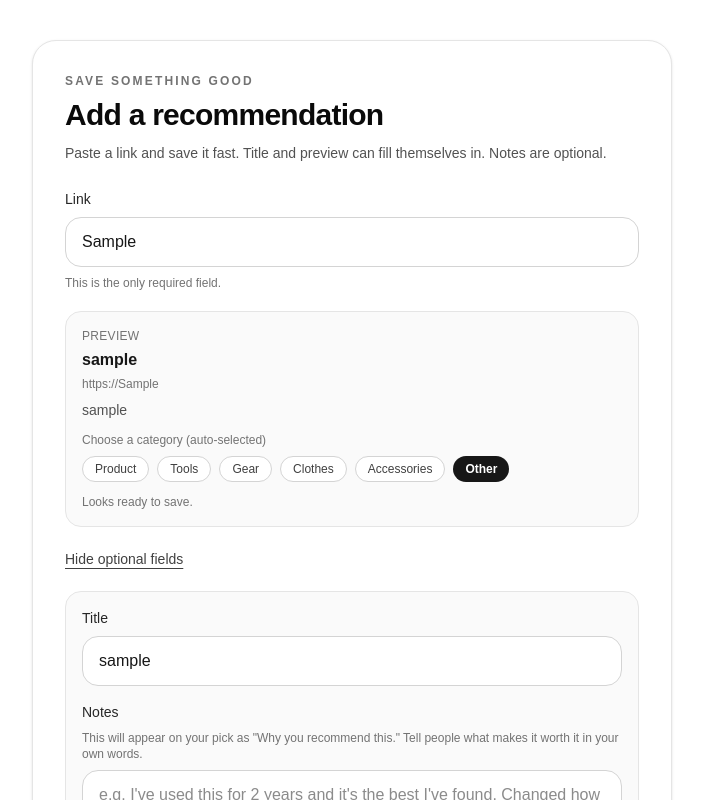
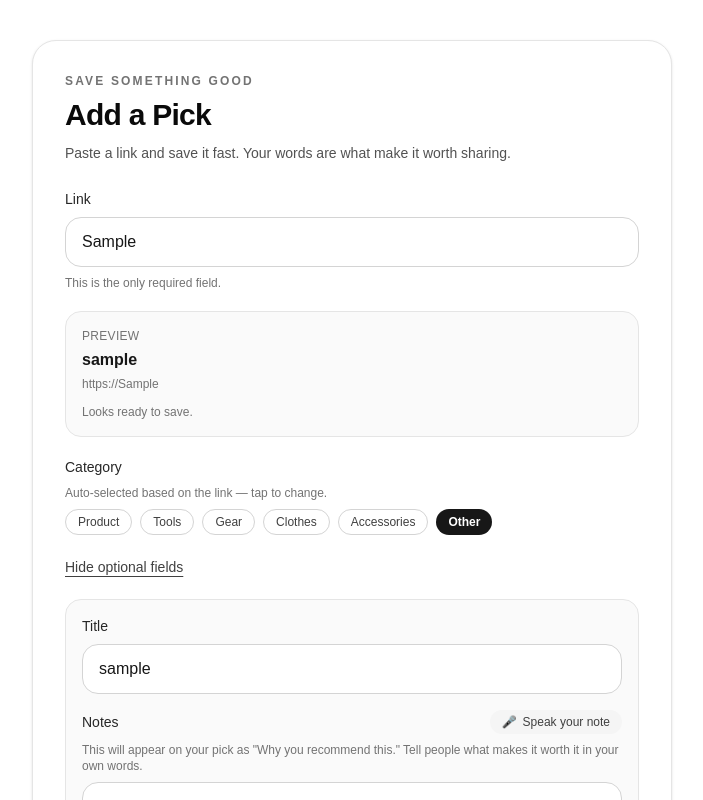
Before and after one commit to michaelirish19/goodshare-app, a Next.js app: page /add in a window 1280 px wide. Both pictures are taken after typing "Sample" into the empty fields and a click on the button "Add title or notes". Shown: the top 800 px of the page, without its empty margins (288-991 px from the left). Built offline with nearby package versions, Linux system fonts and the light colour scheme; no server answers.

Commit message:
fix speech recognition types and add pick page improvements

```diff
--- a/app/add/page.tsx
+++ b/app/add/page.tsx
@@ -1,8 +1,8 @@
 "use client";
 
-import { FormEvent, useEffect, useMemo, useState } from "react";
+import { FormEvent, useEffect, useMemo, useRef, useState } from "react";
 import { useRouter } from "next/navigation";
-import { addDoc, collection, doc, getDoc, serverTimestamp, updateDoc } from "firebase/firestore";;
+import { addDoc, collection, doc, getDoc, serverTimestamp, updateDoc } from "firebase/firestore";
 import { onAuthStateChanged } from "firebase/auth";
 import { auth, db } from "@/lib/firebase";
 
@@ -22,6 +22,14 @@ const CATEGORY_OPTIONS = [
   "Other",
 ];
 
+const NOTE_PROMPTS = [
+  "How long have you been using this?",
+  "Who would you recommend this to?",
+  "What problem does this solve for you?",
+  "What makes this better than alternatives?",
+  "What would you tell a friend about this?",
+];
+
 function isValidUrl(value: string) {
   try {
     new URL(value);
@@ -33,11 +41,8 @@ function isValidUrl(value: string) {
 
 function normalizeUrl(input: string) {
   const trimmed = input.trim();
-
   if (!trimmed) return "";
-
   if (/^https?:\/\//i.test(trimmed)) return trimmed;
-
   return `https://${trimmed}`;
 }
 
@@ -48,19 +53,11 @@ function fallbackTitleFromUrl(rawUrl: string) {
       .replace(/\/+/g, " ")
       .replace(/[-_]/g, " ")
       .trim();
-
     const hostname = url.hostname.replace(/^www\./, "");
-
     if (path && path !== "/") {
-      const cleanedPath = path
-        .split(" ")
-        .filter(Boolean)
-        .slice(0, 8)
-        .join(" ");
-
+      const cleanedPath = path.split(" ").filter(Boolean).slice(0, 8).join(" ");
       return cleanedPath.charAt(0).toUpperCase() + cleanedPath.slice(1);
     }
-
     return hostname;
   } catch {
     return "";
@@ -80,67 +77,25 @@ function inferCategory(rawUrl: string) {
   try {
     const url = new URL(rawUrl);
     const host = url.hostname.replace(/^www\./, "").toLowerCase();
-
-    if (
-      host.includes("youtube.com") ||
-      host.includes("youtu.be") ||
-      host.includes("vimeo.com")
-    ) {
-      return "Video";
-    }
-
-    if (
-  host.includes("homedepot.com") ||
-  host.includes("lowes.com") ||
-  host.includes("harborfreight.com")
-) {
-  return "Tools";
-}
-
-if (
-  host.includes("rei.com") ||
-  host.includes("backcountry.com") ||
-  host.includes("cabelas.com")
-) {
-  return "Gear";
-}
-
-if (
-  host.includes("nike.com") ||
-  host.includes("adidas.com") ||
-  host.includes("uniqlo.com")
-) {
-  return "Clothes";
-}
-
-if (
-  host.includes("amazon.") ||
-  host.includes("etsy.com") ||
-  host.includes("ebay.com") ||
-  host.includes("walmart.com") ||
-  host.includes("target.com")
-) {
-  return "Product";
-}
-
-    if (
-      host.includes("medium.com") ||
-      host.includes("substack.com")
-    ) {
-      return "Article";
-    }
-
-    if (
-      host.includes("spotify.com") ||
-      host.includes("podcasts.apple.com")
-    ) {
-      return "Podcast";
-    }
-
+    if (host.includes("youtube.com") || host.includes("youtu.be") || host.includes("vimeo.com")) return "Video";
+    if (host.includes("homedepot.com") || host.includes("lowes.com") || host.includes("harborfreight.com")) return "Tools";
+    if (host.includes("rei.com") || host.includes("backcountry.com") || host.includes("cabelas.com")) return "Gear";
+    if (host.includes("nike.com") || host.includes("adidas.com") || host.includes("uniqlo.com")) return "Clothes";
+    if (host.includes("amazon.") || host.includes("etsy.com") || host.includes("ebay.com") || host.includes("walmart.com") || host.includes("target.com")) return "Product";
+    if (host.includes("medium.com") || host.includes("substack.com")) return "Article";
+    if (host.includes("spotify.com") || host.includes("podcasts.apple.com")) return "Podcast";
     return "Other";
   } catch {
     return "Other";
   }
+}
+
+function getNoteEncouragement(length: number): { text: string; color: string } {
+  if (length === 0) return { text: "", color: "" };
+  if (length < 20) return { text: "Keep going…", color: "text-neutral-400" };
+  if (length < 60) return { text: "Great start!", color: "text-amber-600" };
+  if (length < 120) return { text: "Perfect length ✓", color: "text-green-600" };
+  return { text: "Nice and detailed ✓", color: "text-green-600" };
 }
 
 export default function AddRecommendationPage() {
@@ -157,25 +112,35 @@ export default function AddRecommendationPage() {
   const [isSubmitting, setIsSubmitting] = useState(false);
   const [isFetchingPreview, setIsFetchingPreview] = useState(false);
   const [error, setError] = useState("");
-  const [successMessage, setSuccessMessage] = useState("");
+  const [saved, setSaved] = useState(false);
 
   const [preview, setPreview] = useState<PreviewData | null>(null);
   const [showOptionalFields, setShowOptionalFields] = useState(false);
+
+  // Talk to text
+  const [isListening, setIsListening] = useState(false);
+  const [speechSupported, setSpeechSupported] = useState(false);
+  const recognitionRef = useRef<unknown>(null);
+
+  // Rotating prompt
+  const [promptIndex] = useState(() => Math.floor(Math.random() * NOTE_PROMPTS.length));
+
+  useEffect(() => {
+    if (typeof window !== "undefined" && ("SpeechRecognition" in window || "webkitSpeechRecognition" in window)) {
+      setSpeechSupported(true);
+    }
+  }, []);
 
   useEffect(() => {
     const unsubscribe = onAuthStateChanged(auth, (user) => {
       setUserId(user?.uid ?? null);
       setAuthLoading(false);
     });
-
     return () => unsubscribe();
   }, []);
 
   const normalizedUrl = useMemo(() => normalizeUrl(url), [url]);
-  const urlLooksValid = useMemo(
-    () => !!normalizedUrl && isValidUrl(normalizedUrl),
-    [normalizedUrl]
-  );
+  const urlLooksValid = useMemo(() => !!normalizedUrl && isValidUrl(normalizedUrl), [normalizedUrl]);
 
   const derivedTitle = useMemo(() => {
     if (title.trim()) return title.trim();
@@ -189,47 +154,80 @@ export default function AddRecommendationPage() {
     return prettyHostname(normalizedUrl);
   }, [urlLooksValid, normalizedUrl]);
 
+  function startListening() {
+  type SpeechRecognitionConstructor = new () => {
+    continuous: boolean;
+    interimResults: boolean;
+    lang: string;
+    onresult: ((event: unknown) => void) | null;
+    onend: (() => void) | null;
+    onerror: (() => void) | null;
+    start: () => void;
+    stop: () => void;
+  };
+
+  const SpeechRecognitionAPI = (
+    (window as unknown as Record<string, unknown>)["SpeechRecognition"] ||
+    (window as unknown as Record<string, unknown>)["webkitSpeechRecognition"]
+  ) as SpeechRecognitionConstructor | undefined;
+
+  if (!SpeechRecognitionAPI) return;
+
+  const recognition = new SpeechRecognitionAPI();
+  recognition.continuous = false;
+  recognition.interimResults = false;
+  recognition.lang = "en-US";
+
+  recognition.onresult = (event: unknown) => {
+    const e = event as { results: Array<Array<{ transcript: string }>> };
+const transcript = e.results[0][0].transcript;
+    setNotes((prev) => (prev ? `${prev} ${transcript}` : transcript));
+  };
+
+  recognition.onend = () => {
+    setIsListening(false);
+  };
+
+  recognition.onerror = () => {
+    setIsListening(false);
+  };
+
+  recognitionRef.current = recognition;
+  recognition.start();
+  setIsListening(true);
+}
+
+function stopListening() {
+  const recognition = recognitionRef.current as { stop: () => void } | null;
+  recognition?.stop();
+  setIsListening(false);
+}
+useEffect(() => {
+  setError("");
+  if (!urlLooksValid) {
+    setPreview(null);
+    setCategory("");
+    return;
+  }
+  setCategory(inferCategory(normalizedUrl));
+
   async function fetchPreview(targetUrl: string) {
     if (!isValidUrl(targetUrl)) return;
-
     setIsFetchingPreview(true);
-
     try {
-      /**
-       * This page is ready for a future preview endpoint.
-       * If /api/link-preview does not exist yet, the catch block falls back gracefully.
-       *
-       * Expected response shape:
-       * {
-       *   title?: string;
-       *   description?: string;
-       *   image?: string;
-       *   siteName?: string;
-       * }
-       */
       const response = await fetch(
         `/api/link-preview?url=${encodeURIComponent(targetUrl)}`,
-        {
-          method: "GET",
-          cache: "no-store",
-        }
+        { method: "GET", cache: "no-store" }
       );
-
-      if (!response.ok) {
-        throw new Error("Preview unavailable");
-      }
-
+      if (!response.ok) throw new Error("Preview unavailable");
       const data = await response.json();
-
       const nextPreview: PreviewData = {
         title: data?.title ?? "",
         description: data?.description ?? "",
         image: data?.image ?? "",
         siteName: data?.siteName ?? "",
       };
-
       setPreview(nextPreview);
-
       if (!title.trim() && nextPreview.title?.trim()) {
         setTitle(nextPreview.title.trim());
       }
@@ -240,7 +238,6 @@ export default function AddRecommendationPage() {
         image: "",
         siteName: prettyHostname(targetUrl),
       });
-
       if (!title.trim()) {
         setTitle(fallbackTitleFromUrl(targetUrl));
       }
@@ -248,18 +245,6 @@ export default function AddRecommendationPage() {
       setIsFetchingPreview(false);
     }
   }
-
-  useEffect(() => {
-    setError("");
-    setSuccessMessage("");
-
-    if (!urlLooksValid) {
-      setPreview(null);
-      setCategory("");
-      return;
-    }
-
-    setCategory(inferCategory(normalizedUrl));
 
   const timer = setTimeout(() => {
     fetchPreview(normalizedUrl);
@@ -271,27 +256,22 @@ export default function AddRecommendationPage() {
   async function handleSubmit(e: FormEvent<HTMLFormElement>) {
     e.preventDefault();
     setError("");
-    setSuccessMessage("");
 
     if (authLoading) {
       setError("Still checking your login. Try again in a moment.");
       return;
     }
-
     if (!userId) {
-      setError("You need to be logged in to save a recommendation.");
+      setError("You need to be logged in to save a pick.");
       return;
     }
-
     if (!normalizedUrl || !isValidUrl(normalizedUrl)) {
       setError("Paste a valid link to save something.");
       return;
     }
-
     const finalTitle = derivedTitle.trim();
-
     if (!finalTitle) {
-      setError("We could not generate a title yet. Add one manually and try again.");
+      setError("We could not generate a title. Add one manually and try again.");
       return;
     }
 
@@ -309,9 +289,10 @@ export default function AddRecommendationPage() {
         image: preview?.image || "",
         createdAt: serverTimestamp(),
         outboundClicks: 0,
+        outboundClickCount: 0,
       });
 
-      // Keep categories in sync on the recommender document
+      // Keep categories in sync
       const recommenderRef = doc(db, "recommenders", userId);
       const recommenderSnap = await getDoc(recommenderRef);
       if (recommenderSnap.exists()) {
@@ -327,17 +308,7 @@ if (recommenderSnap.exists()) {
         }
       }
 
-      setSuccessMessage("Saved to your profile.");
-
-      setUrl("");
-      setTitle("");
-      setNotes("");
-      setPreview(null);
-      setShowOptionalFields(false);
-
-      setTimeout(() => {
-  router.push(`/recommenders/${userId}`);
-}, 700);
+      setSaved(true);
     } catch (err) {
       console.error(err);
       setError("Something went wrong while saving. Please try again.");
@@ -346,6 +317,9 @@ if (recommenderSnap.exists()) {
     }
   }
 
+  const noteEncouragement = getNoteEncouragement(notes.trim().length);
+
+  // ── Auth loading ──
   if (authLoading) {
     return (
       <main className="mx-auto flex min-h-[70vh] w-full max-w-2xl items-center justify-center px-4 py-10">
@@ -356,31 +330,69 @@ if (recommenderSnap.exists()) {
     );
   }
 
+  // ── Saved celebration ──
+  if (saved) {
+    return (
+      <main className="mx-auto flex min-h-[70vh] w-full max-w-2xl items-center justify-center px-4 py-10">
+        <div className="w-full rounded-3xl border border-neutral-200 bg-white p-8 text-center shadow-sm">
+          <div className="mx-auto mb-4 flex h-16 w-16 items-center justify-center rounded-full bg-green-100 text-3xl">
+            🎉
+          </div>
+          <h2 className="text-2xl font-bold tracking-tight text-neutral-950">
+            Pick saved!
+          </h2>
+          <p className="mt-2 text-sm text-neutral-600">
+            <strong>{derivedTitle}</strong> has been added to your profile.
+          </p>
+          <div className="mt-6 flex flex-col gap-3 sm:flex-row sm:justify-center">
+            <button
+              onClick={() => {
+                setSaved(false);
+                setUrl("");
+                setTitle("");
+                setNotes("");
+                setPreview(null);
+                setShowOptionalFields(false);
+              }}
+              className="inline-flex items-center justify-center rounded-2xl bg-black px-6 py-3 text-sm font-semibold text-white transition hover:opacity-80"
+            >
+              Add another pick
+            </button>
+            <button
+              onClick={() => router.push(`/recommenders/${userId}`)}
+              className="inline-flex items-center justify-center rounded-2xl border border-neutral-300 px-6 py-3 text-sm font-medium text-neutral-800 transition hover:bg-neutral-50"
+            >
+              View my profile
+            </button>
+          </div>
+        </div>
+      </main>
+    );
+  }
+
   return (
     <main className="mx-auto w-full max-w-2xl px-4 py-6 sm:py-10">
       <div className="rounded-3xl border border-neutral-200 bg-white p-5 shadow-sm sm:p-8">
+
         <div className="mb-6">
           <p className="mb-2 text-xs font-semibold uppercase tracking-[0.18em] text-neutral-500">
             Save something good
           </p>
           <h1 className="text-3xl font-semibold tracking-tight text-neutral-950">
-            Add a recommendation
+            Add a Pick
           </h1>
           <p className="mt-2 max-w-xl text-sm leading-6 text-neutral-600">
-            Paste a link and save it fast. Title and preview can fill themselves
-            in. Notes are optional.
+            Paste a link and save it fast. Your words are what make it worth sharing.
           </p>
         </div>
 
         <form onSubmit={handleSubmit} className="space-y-5">
+
+          {/* URL field */}
           <div>
-            <label
-              htmlFor="url"
-              className="mb-2 block text-sm font-medium text-neutral-800"
-            >
+            <label htmlFor="url" className="mb-2 block text-sm font-medium text-neutral-800">
               Link
             </label>
-
             <input
               id="url"
               type="text"
@@ -393,12 +405,12 @@ if (recommenderSnap.exists()) {
               onChange={(e) => setUrl(e.target.value)}
               className="w-full rounded-2xl border border-neutral-300 px-4 py-3 text-base outline-none transition focus:border-neutral-900"
             />
-
             <p className="mt-2 text-xs text-neutral-500">
               This is the only required field.
             </p>
           </div>
 
+          {/* Preview card */}
           {urlLooksValid && (
             <div className="rounded-2xl border border-neutral-200 bg-neutral-50 p-4">
               <div className="flex items-start justify-between gap-3">
@@ -406,52 +418,23 @@ if (recommenderSnap.exists()) {
                   <p className="text-xs font-medium uppercase tracking-wide text-neutral-500">
                     Preview
                   </p>
-
                   <h2 className="mt-1 line-clamp-2 text-base font-semibold text-neutral-900">
-                    {derivedTitle || "Generating title…"}
+                    {isFetchingPreview ? "Fetching title…" : derivedTitle || "Could not generate title — add one below"}
                   </h2>
-
-                  <p className="mt-1 break-all text-xs text-neutral-500">
-                    {normalizedUrl}
-                  </p>
-
-                  {(preview?.description || hostname) && (
+                  <p className="mt-1 break-all text-xs text-neutral-500">{normalizedUrl}</p>
+                  {preview?.description && (
                     <p className="mt-2 line-clamp-3 text-sm text-neutral-600">
-                      {preview?.description || hostname}
+                      {preview.description}
                     </p>
                   )}
-
-                 <div className="mt-3">
-  <p className="mb-2 text-xs font-medium text-neutral-500">
-  Choose a category (auto-selected)
-</p>
-
-  <div className="flex flex-wrap gap-2">
-    {CATEGORY_OPTIONS.map((option) => (
-      <button
-        key={option}
-        type="button"
-        onClick={() => setCategory(option)}
-        className={
-          option === category
-            ? "inline-flex items-center rounded-full bg-neutral-900 px-3 py-1 text-xs font-semibold text-white"
-            : "inline-flex items-center rounded-full border border-neutral-300 bg-white px-3 py-1 text-xs font-medium text-neutral-700"
-        }
-      >
-        {option}
-      </button>
-    ))}
                 </div>
-</div>
-                </div>
-
-                {preview?.image ? (
+                {preview?.image && (
                   <img
                     src={preview.image}
                     alt=""
                     className="h-16 w-16 shrink-0 rounded-xl object-cover"
                   />
-                ) : null}
+                )}
               </div>
 
               <div className="mt-3 flex items-center gap-2 text-xs text-neutral-500">
@@ -464,6 +447,35 @@ if (recommenderSnap.exists()) {
             </div>
           )}
 
+          {/* Category — always visible once URL is valid */}
+          {urlLooksValid && (
+            <div>
+              <label className="mb-2 block text-sm font-medium text-neutral-800">
+                Category
+              </label>
+              <p className="mb-2 text-xs text-neutral-500">
+                Auto-selected based on the link — tap to change.
+              </p>
+              <div className="flex flex-wrap gap-2">
+                {CATEGORY_OPTIONS.map((option) => (
+                  <button
+                    key={option}
+                    type="button"
+                    onClick={() => setCategory(option)}
+                    className={
+                      option === category
+                        ? "inline-flex items-center rounded-full bg-neutral-900 px-3 py-1 text-xs font-semibold text-white"
+                        : "inline-flex items-center rounded-full border border-neutral-300 bg-white px-3 py-1 text-xs font-medium text-neutral-700 transition hover:bg-neutral-50"
+                    }
+                  >
+                    {option}
+                  </button>
+                ))}
+              </div>
+            </div>
+          )}
+
+          {/* Optional fields toggle */}
           <div>
             <button
               type="button"
@@ -476,56 +488,77 @@ if (recommenderSnap.exists()) {
 
           {showOptionalFields && (
             <div className="space-y-4 rounded-2xl border border-neutral-200 bg-neutral-50 p-4">
+
+              {/* Title */}
               <div>
-                <label
-                  htmlFor="title"
-                  className="mb-2 block text-sm font-medium text-neutral-800"
-                >
+                <label htmlFor="title" className="mb-2 block text-sm font-medium text-neutral-800">
                   Title
                 </label>
                 <input
                   id="title"
                   type="text"
-                  placeholder="Optional, unless the app cannot generate one"
+                  placeholder="Optional — auto-generated from the link"
                   value={title}
                   onChange={(e) => setTitle(e.target.value)}
                   className="w-full rounded-2xl border border-neutral-300 bg-white px-4 py-3 text-base outline-none transition focus:border-neutral-900"
                 />
               </div>
 
+              {/* Notes with talk to text */}
               <div>
-                <label
-  htmlFor="notes"
-  className="mb-2 block text-sm font-medium text-neutral-800"
->
+                <div className="mb-2 flex items-center justify-between">
+                  <label htmlFor="notes" className="text-sm font-medium text-neutral-800">
                     Notes
                   </label>
+                  {speechSupported && (
+                    <button
+                      type="button"
+                      onClick={isListening ? stopListening : startListening}
+                      className={`flex items-center gap-1.5 rounded-full px-3 py-1 text-xs font-medium transition ${
+                        isListening
+                          ? "bg-red-100 text-red-700 animate-pulse"
+                          : "bg-neutral-100 text-neutral-700 hover:bg-neutral-200"
+                      }`}
+                    >
+                      <span>{isListening ? "🔴" : "🎤"}</span>
+                      {isListening ? "Listening… tap to stop" : "Speak your note"}
+                    </button>
+                  )}
+                </div>
+
                 <p className="mb-2 text-xs text-neutral-500">
-  This will appear on your pick as "Why you recommend this." Tell people what makes it worth it in your own words.
+                  This will appear on your pick as &quot;Why you recommend this.&quot; Tell people what makes it worth it in your own words.
                 </p>
+
                 <textarea
                   id="notes"
                   rows={4}
-  placeholder="e.g. I've used this for 2 years and it's the best I've found. Changed how I work completely."
+                  placeholder={NOTE_PROMPTS[promptIndex]}
                   value={notes}
                   onChange={(e) => setNotes(e.target.value)}
-                  className="w-full rounded-2xl border border-neutral-300 bg-white px-4 py-3 text-base outline-none transition focus:border-neutral-900"
+                  className={`w-full rounded-2xl border bg-white px-4 py-3 text-base outline-none transition focus:border-neutral-900 ${
+                    isListening ? "border-red-300" : "border-neutral-300"
+                  }`}
                 />
+
+                {/* Character encouragement */}
+                <div className="mt-1 flex items-center justify-between">
+                  <span className={`text-xs ${noteEncouragement.color}`}>
+                    {noteEncouragement.text}
+                  </span>
+                  <span className="text-xs text-neutral-400">
+                    {notes.trim().length} chars
+                  </span>
+                </div>
               </div>
             </div>
           )}
 
-          {error ? (
+          {error && (
             <div className="rounded-2xl border border-red-200 bg-red-50 px-4 py-3 text-sm text-red-700">
               {error}
             </div>
-          ) : null}
-
-          {successMessage ? (
-            <div className="rounded-2xl border border-green-200 bg-green-50 px-4 py-3 text-sm text-green-700">
-              {successMessage}
-            </div>
-          ) : null}
+          )}
 
           <div className="flex flex-col gap-3 sm:flex-row">
             <button
@@ -535,7 +568,6 @@ if (recommenderSnap.exists()) {
             >
               {isSubmitting ? "Saving…" : "Save to profile"}
             </button>
-
             <button
               type="button"
               onClick={() => router.push(`/recommenders/${userId}`)}
@@ -544,6 +576,7 @@ if (recommenderSnap.exists()) {
               Cancel
             </button>
           </div>
+
         </form>
       </div>
     </main>
--- a/package.json
+++ b/package.json
@@ -19,6 +19,7 @@
   },
   "devDependencies": {
     "@tailwindcss/postcss": "^4",
+    "@types/dom-speech-recognition": "^0.0.9",
     "@types/node": "^20",
     "@types/react": "^19",
     "@types/react-dom": "^19",
```
Also changed, not shown: 1 other file (tests, documents, lock files or other folders). Lines whose indentation alone changed are shown as unchanged.
